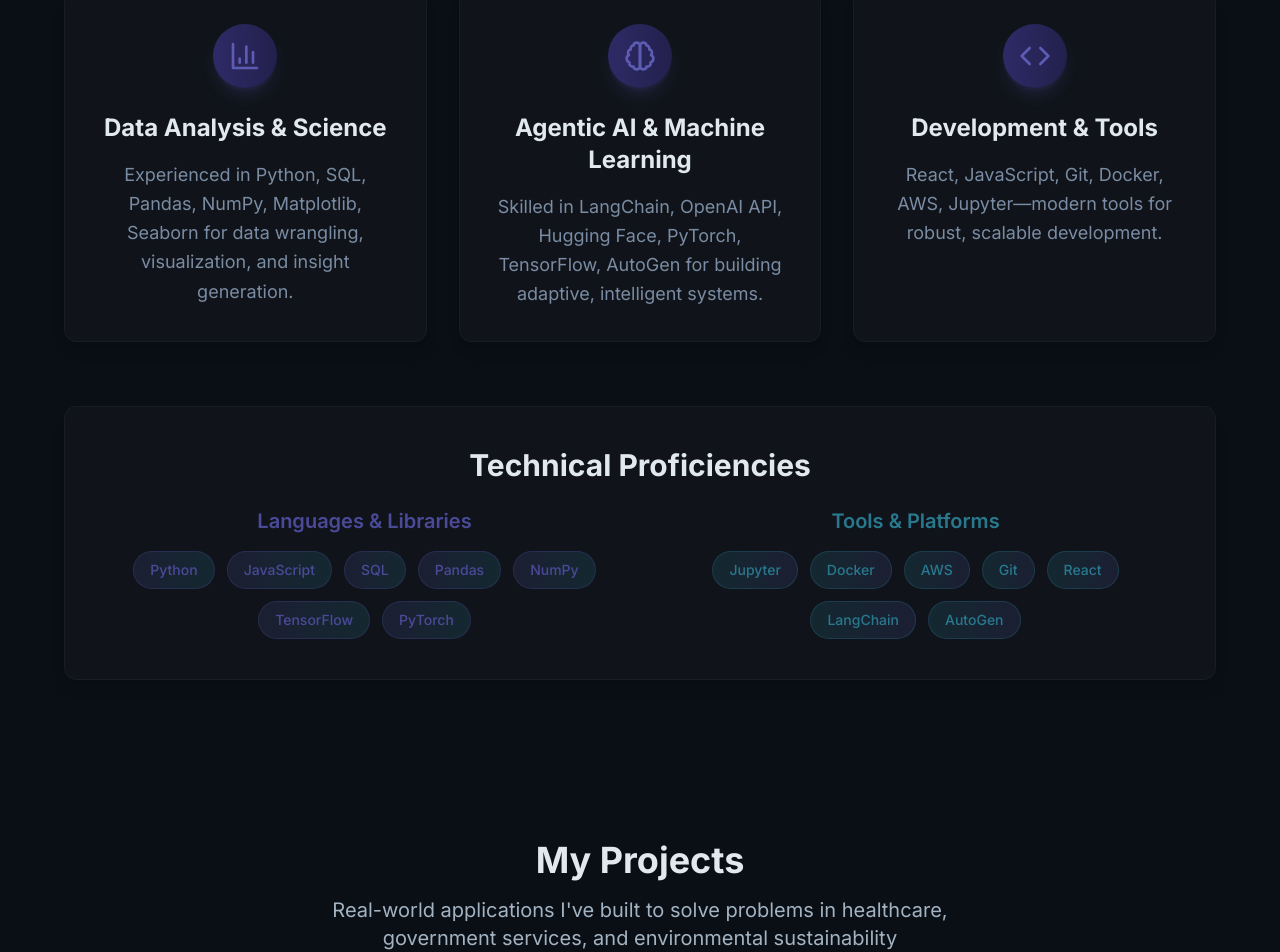
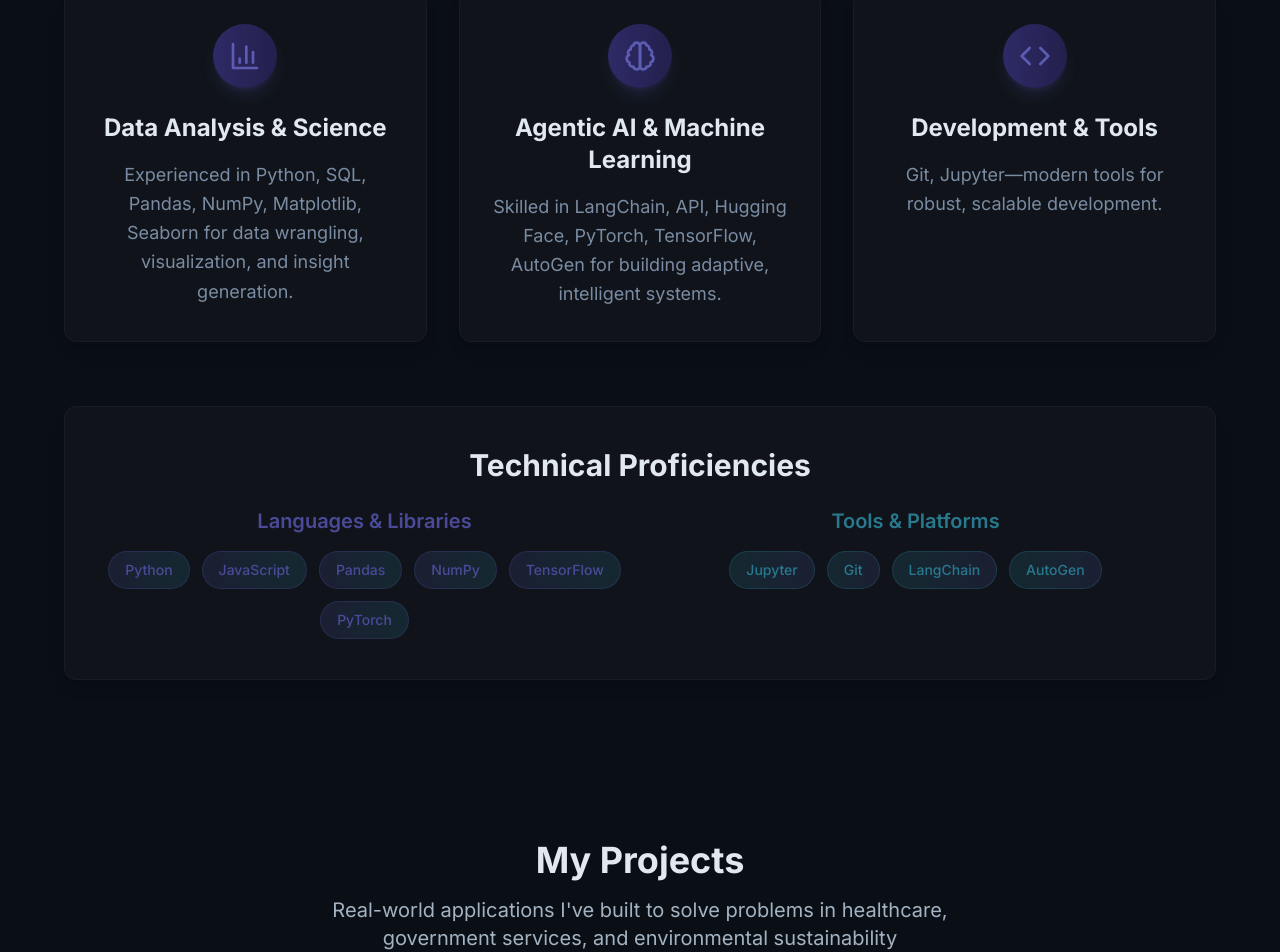
Before and after one commit to dip051030/Portfolio, a React (Vite) app: page / in a window 1280 px wide. Shown: the part 1850-2802 px from the top of the page. Built offline with nearby package versions, Linux system fonts and the light colour scheme.

Commit message:
updating about section.

```diff
--- a/src/components/Skills.jsx
+++ b/src/components/Skills.jsx
@@ -29,7 +29,7 @@
             </div>
             <h3 className="text-2xl font-bold text-primary-900 mb-4">Agentic AI & Machine Learning</h3>
             <p className="text-primary-600 leading-relaxed text-lg">
-              Skilled in LangChain, OpenAI API, Hugging Face, PyTorch, TensorFlow, AutoGen for building adaptive, intelligent systems.
+              Skilled in LangChain, API, Hugging Face, PyTorch, TensorFlow, AutoGen for building adaptive, intelligent systems.
             </p>
           </div>
 
@@ -39,7 +39,7 @@
             </div>
             <h3 className="text-2xl font-bold text-primary-900 mb-4">Development & Tools</h3>
             <p className="text-primary-600 leading-relaxed text-lg">
-              React, JavaScript, Git, Docker, AWS, Jupyter—modern tools for robust, scalable development.
+              Git, Jupyter—modern tools for robust, scalable development.
             </p>
           </div>
         </div>
@@ -54,7 +54,7 @@
               <div>
                 <h4 className="text-xl font-semibold text-secondary-400 mb-4">Languages & Libraries</h4>
                 <div className="flex flex-wrap gap-3 justify-center">
-                  {['Python', 'JavaScript', 'SQL', 'Pandas', 'NumPy', 'TensorFlow', 'PyTorch'].map((skill) => (
+                  {['Python', 'JavaScript', 'Pandas', 'NumPy', 'TensorFlow', 'PyTorch'].map((skill) => (
                     <span key={skill} className="bg-gradient-to-r from-secondary-400/20 to-accent-400/20 text-secondary-400 px-4 py-2 rounded-full text-sm font-medium border border-secondary-400/30">
                       {skill}
                     </span>
@@ -64,7 +64,7 @@
               <div>
                 <h4 className="text-xl font-semibold text-accent-400 mb-4">Tools & Platforms</h4>
                 <div className="flex flex-wrap gap-3 justify-center">
-                  {['Jupyter', 'Docker', 'AWS', 'Git', 'React', 'LangChain', 'AutoGen'].map((tool) => (
+                  {['Jupyter', 'Git', 'LangChain', 'AutoGen'].map((tool) => (
                     <span key={tool} className="bg-gradient-to-r from-accent-400/20 to-secondary-400/20 text-accent-400 px-4 py-2 rounded-full text-sm font-medium border border-accent-400/30">
                       {tool}
                     </span>
```
